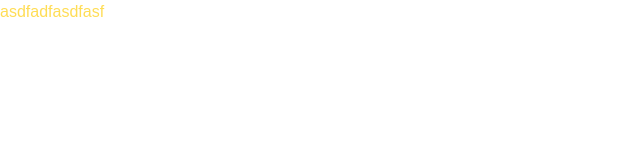
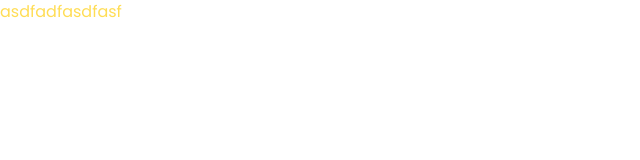
Before and after one commit to AJoshany/portfolio2, a Nuxt app: page / in a window 1280 px wide. Shown: the top 160 px of the page, without its empty margins (0-640 px from the left). Built offline with nearby package versions, Linux system fonts and the light colour scheme.

Commit message:
style: add poppins font

```diff
--- a/app/assets/css/main.css
+++ b/app/assets/css/main.css
@@ -1,13 +1,15 @@
+@import url("https://fonts.googleapis.com/css2?family=Poppins:ital,wght@0,100;0,200;0,300;0,400;0,500;0,600;0,700;0,800;0,900;1,100;1,200;1,300;1,400;1,500;1,600;1,700;1,800;1,900&display=swap");
+
 *,
 ::after,
 ::before {
-    padding: 0;
-    margin: 0;
-    box-sizing: border-box;
-    text-decoration: none;
-    list-style: none;
+  padding: 0;
+  margin: 0;
+  box-sizing: border-box;
+  text-decoration: none;
+  list-style: none;
 }
 
 body {
-    font-family: sans-serif;
+  font-family: "Poppins", sans-serif;
 }
```
